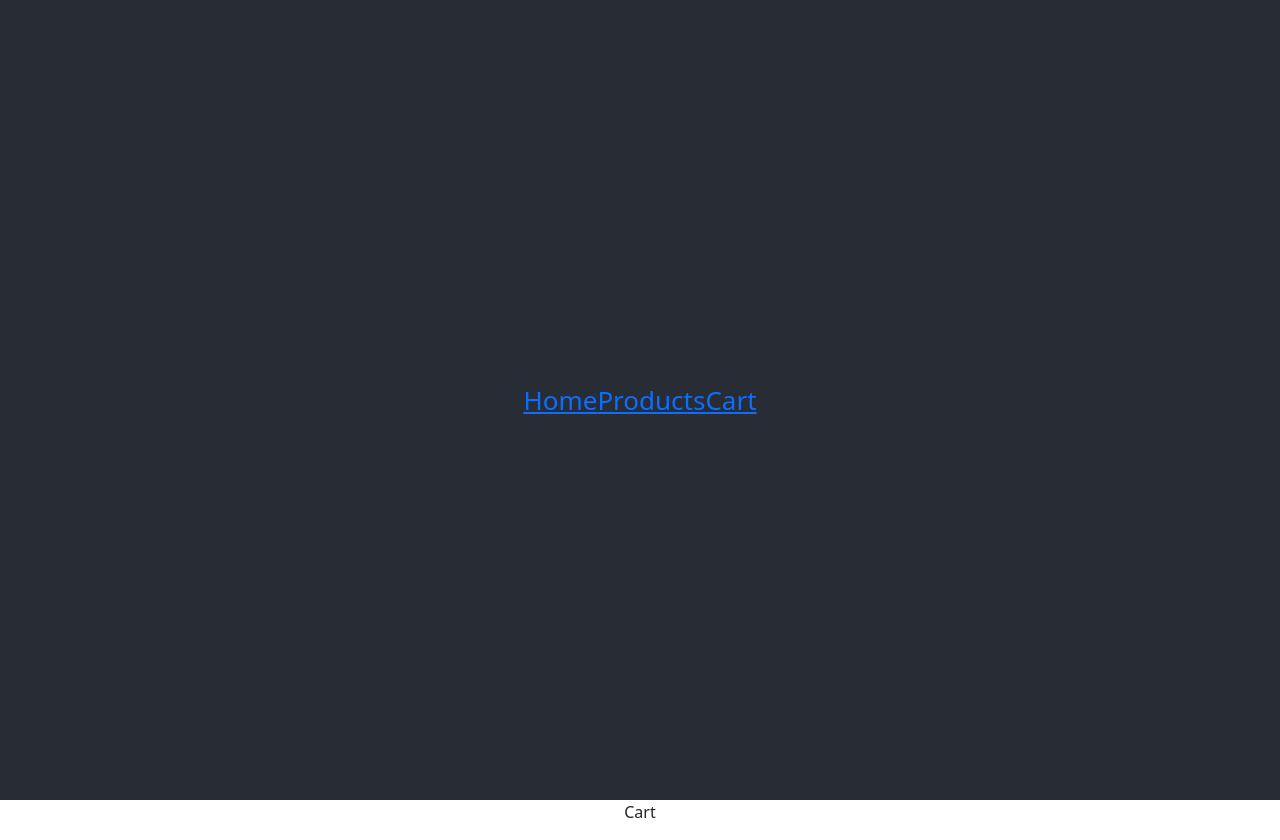
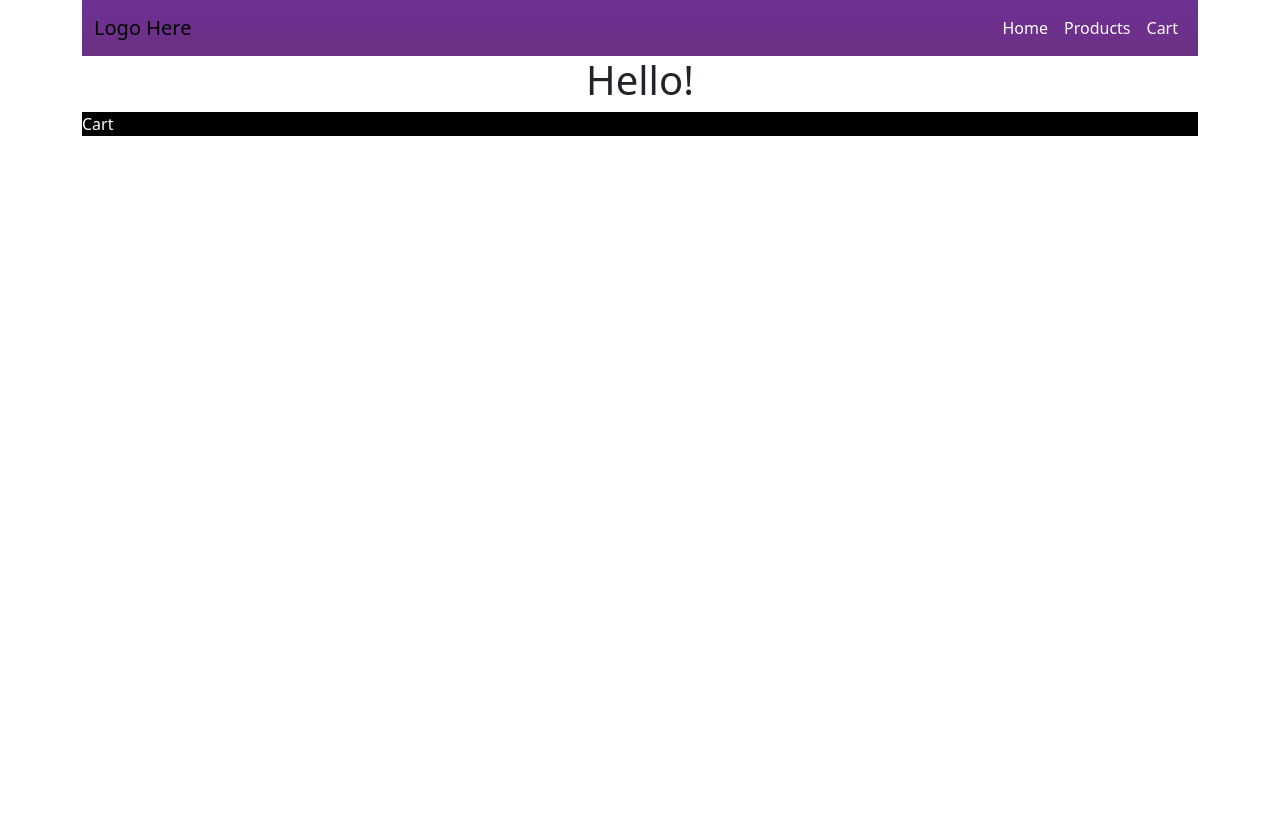
Before and after one commit to lucygossip/l2t11-capstone-project, a React (Create React App) app: page /cart in a window 1280 px wide. After the commit the page ends 800 px from the top, so only its background shows below. Built offline with nearby package versions, Linux system fonts and the light colour scheme.

Commit message:
nav style updates

```diff
--- a/src/App.css
+++ b/src/App.css
@@ -1,38 +1,35 @@
+:root {
+  --affair: #6a4685;
+  --eminence: #6C3082;
+  --tacao: #6f3096;
+  --white: #fff;
+
+  --bg-nav: linear-gradient(var(--tacao), var(--eminence));
+
+  --font-color-nav: var(--white);
+}
+
 .App {
   text-align: center;
 }
 
-.App-logo {
-  height: 40vmin;
-  pointer-events: none;
-}
+.App-header {
 
-@media (prefers-reduced-motion: no-preference) {
-  .App-logo {
-    animation: App-logo-spin infinite 20s linear;
-  }
-}
-
-.App-header {
-  background-color: #282c34;
-  min-height: 100vh;
-  display: flex;
-  flex-direction: column;
-  align-items: center;
-  justify-content: center;
-  font-size: calc(10px + 2vmin);
-  color: white;
 }
 
 .App-link {
   color: #61dafb;
 }
 
-@keyframes App-logo-spin {
-  from {
-    transform: rotate(0deg);
-  }
-  to {
-    transform: rotate(360deg);
-  }
+nav {
+  background: var(--bg-nav);
 }
+
+.nav-link {
+  color: var(--font-color-nav) !important;
+}
+
+main {
+  background: #000;
+  color: #fff;
+}
--- a/src/App.js
+++ b/src/App.js
@@ -1,23 +1,24 @@
-import logo from './logo.svg';
-import './App.css';
-import { Routes, Route } from 'react-router-dom';
-import Nav from './components/Nav';
-import Cart from './pages/Cart';
-import Landing from './pages/Landing';
-import Product from './pages/Product';
+import "./App.css";
+import { Routes, Route } from "react-router-dom";
+import { Container } from "react-bootstrap";
+import Header from "./components/Header";
+import Cart from "./pages/Cart";
+import Landing from "./pages/Landing";
+import Product from "./pages/Product";
 
 function App() {
   return (
-    <div className="App">
-      <header className="App-header">
-       <Nav />
-      </header>
+    <Container>
+<Header />
+<main>
       <Routes>
-<Route exact path="/" element={<Landing />} />
-<Route path="/cart" element={<Cart />} />
-<Route path="/product" element={<Product />} />
-</Routes>
-    </div>
+        <Route exact path="/" element={<Landing />} />
+        <Route path="/cart" element={<Cart />} />
+        <Route path="/product" element={<Product />} />
+      </Routes>
+      </main>
+      </Container>
+
   );
 }
 
--- /dev/null
+++ b/src/components/Header.js
@@ -0,0 +1,10 @@
+import StoreNav from "./StoreNav"
+
+export default function Header() {
+    return(
+        <>
+        <StoreNav />
+        <h1 className="text-center">Hello!</h1>
+        </>
+    )
+}
--- a/src/components/Nav.js
+++ /dev/null
@@ -1,11 +0,0 @@
-import { Link } from "react-router-dom";
-
-export default function Nav() {
-    return(
-        <nav>
-            <Link to="/">Home</Link>
-            <Link to="/product">Products</Link>
-            <Link to="/cart">Cart</Link>
-        </nav>
-    )
-}
--- /dev/null
+++ b/src/components/StoreNav.js
@@ -0,0 +1,26 @@
+import { Link } from "react-router-dom";
+import { Container, Navbar, Nav } from "react-bootstrap";
+
+export default function StoreNav() {
+  return (
+    <Navbar>
+      <Container>
+        <Navbar.Brand href="/">Logo Here</Navbar.Brand>
+        <Navbar.Toggle aria-controls="basic-navbar-nav" />
+        <Navbar.Collapse id="basic-navbar-nav" className="justify-content-end">
+          <Nav className="ml-auto">
+            <Nav.Link as={Link} to="/" exact>
+              Home
+            </Nav.Link>
+            <Nav.Link as={Link} to="/product">
+              Products
+            </Nav.Link>
+            <Nav.Link as={Link} to="/cart">
+              Cart
+            </Nav.Link>
+          </Nav>
+        </Navbar.Collapse>
+      </Container>
+    </Navbar>
+  );
+}
```
